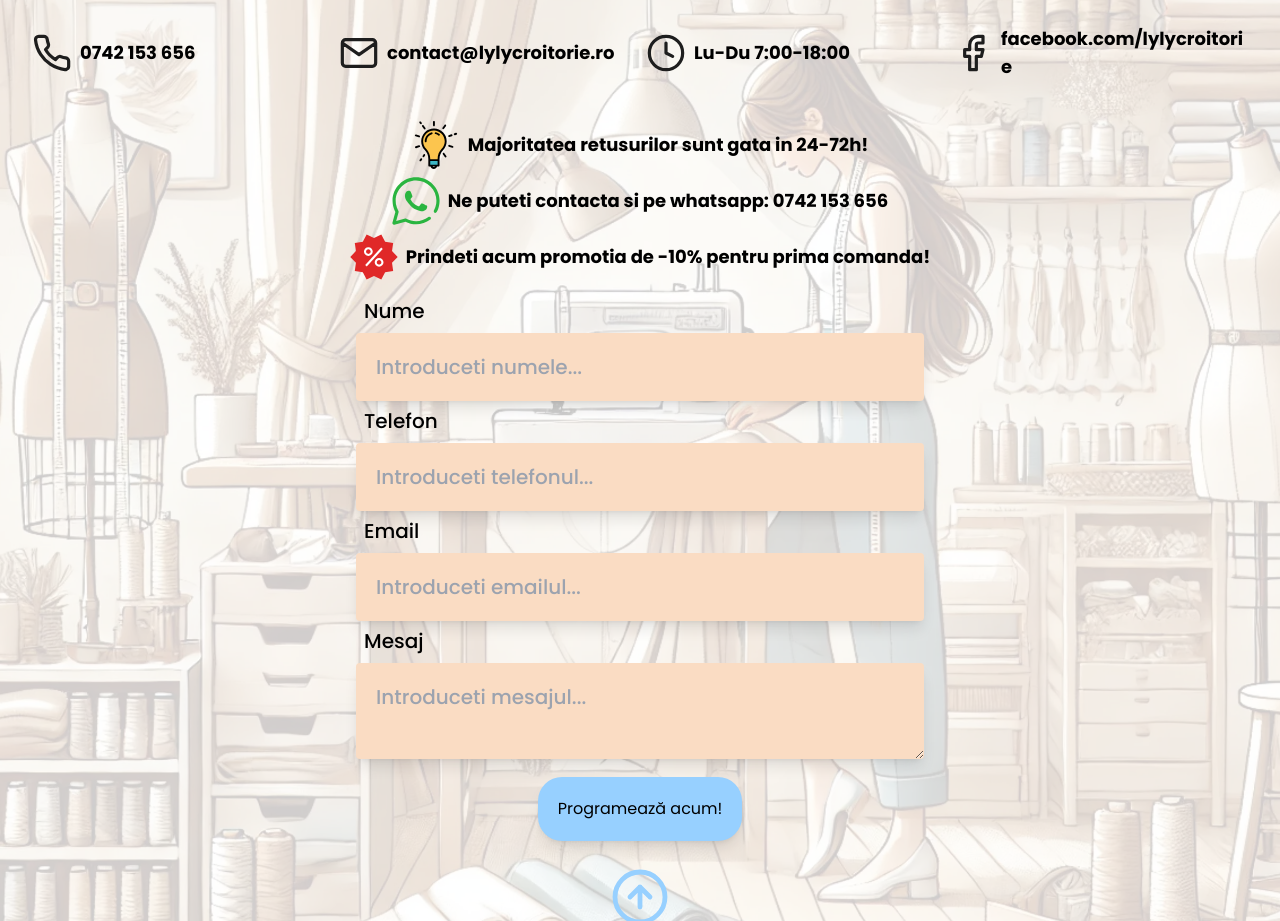
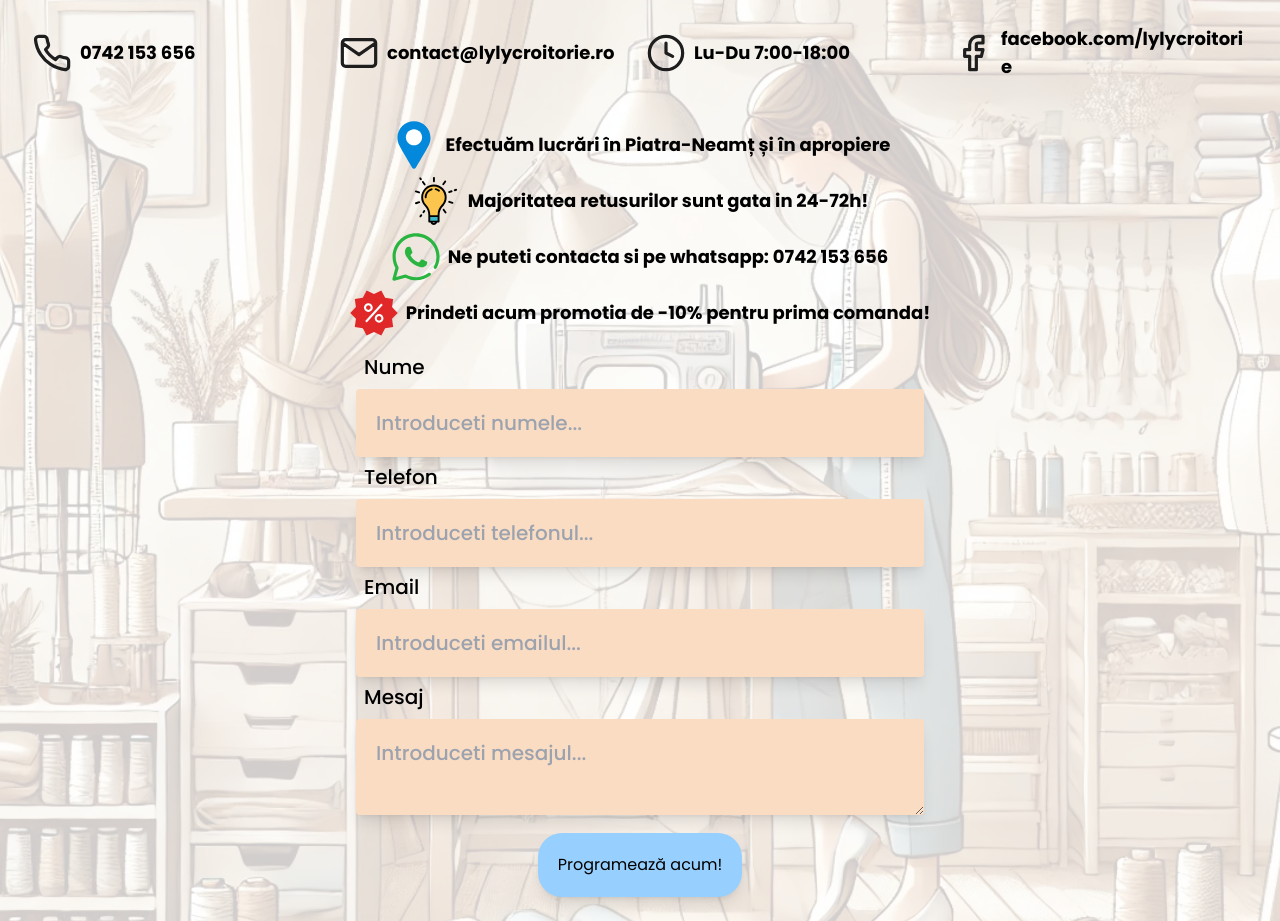
Before and after one commit to alexandruivv/lyly-croitorie, a Next.js app: page / in a window 1280 px wide. Shown: the part 3860-4781 px from the top of the page. Built offline with nearby package versions, Linux system fonts and the light colour scheme.

Commit message:
Add location on programari page

```diff
--- a/src/app/pages/Programari.tsx
+++ b/src/app/pages/Programari.tsx
@@ -1,6 +1,6 @@
 "use client";
 
-import {useState} from "react";
+import { useState } from "react";
 import Button from "../components/Button";
 import ImageText from "@/app/components/ImageText";
 import discountIcon from "../.././../public/svg/discount.svg";
@@ -10,15 +10,16 @@ import ideaIcon from "../.././../public/svg/idea.svg";
 import fbImg from "../.././../public/svg/facebook.svg";
 import mailImg from "../.././../public/svg/mail.svg";
 import phoneImg from "../.././../public/svg/phone.svg";
-import FormField, {FormFieldType} from "@/app/components/FormField";
+import locationIcon from "../.././../public/svg/location.svg";
+import FormField, { FormFieldType } from "@/app/components/FormField";
 import bgMobileImg from "../../../public/images/despre_ce_e_vorba_bg_mobile.webp";
 import bgImg from "../../../public/images/despre_ce_e_vorba_bg.webp";
-import {CustomCSSProperties} from "@/app/types/CustomCSSProperties";
+import { CustomCSSProperties } from "@/app/types/CustomCSSProperties";
 import CaptchaWrapper from "../components/CaptchaWrapper";
-import {toast} from "react-toastify";
-import {sendEmail, VerifyCaptchaResponse} from "../services/apiClient";
-import {scrollToSection} from "@/app/utils/utils";
-import GoArrow, {GoArrowDirection} from "@/app/components/GoArrow";
+import { toast } from "react-toastify";
+import { sendEmail, VerifyCaptchaResponse } from "../services/apiClient";
+import { scrollToSection } from "@/app/utils/utils";
+import GoArrow, { GoArrowDirection } from "@/app/components/GoArrow";
 
 const Programari = () => {
   const [showCaptcha, setShowCaptcha] = useState(false);
@@ -228,9 +229,14 @@ const Programari = () => {
                 href="https://facebook.com/lylycroitorie"
               />
             </div>
-
           </div>
-          <div className='flex flex-col gap-2 items-center mx-auto w-full'>
+          <div className="flex flex-col gap-2 items-center mx-auto w-full">
+            <ImageText
+              classNameImg="w-10 lg:w-12"
+              classNameParagraph="text-xs lg:text-lg"
+              text="Efectuăm lucrări în Piatra-Neamț și în apropiere"
+              img={locationIcon}
+            />
             <ImageText
               classNameImg="w-10 lg:w-12"
               classNameParagraph="text-xs lg:text-lg"
```
Also changed, not shown: public/svg/location.svg (added).
